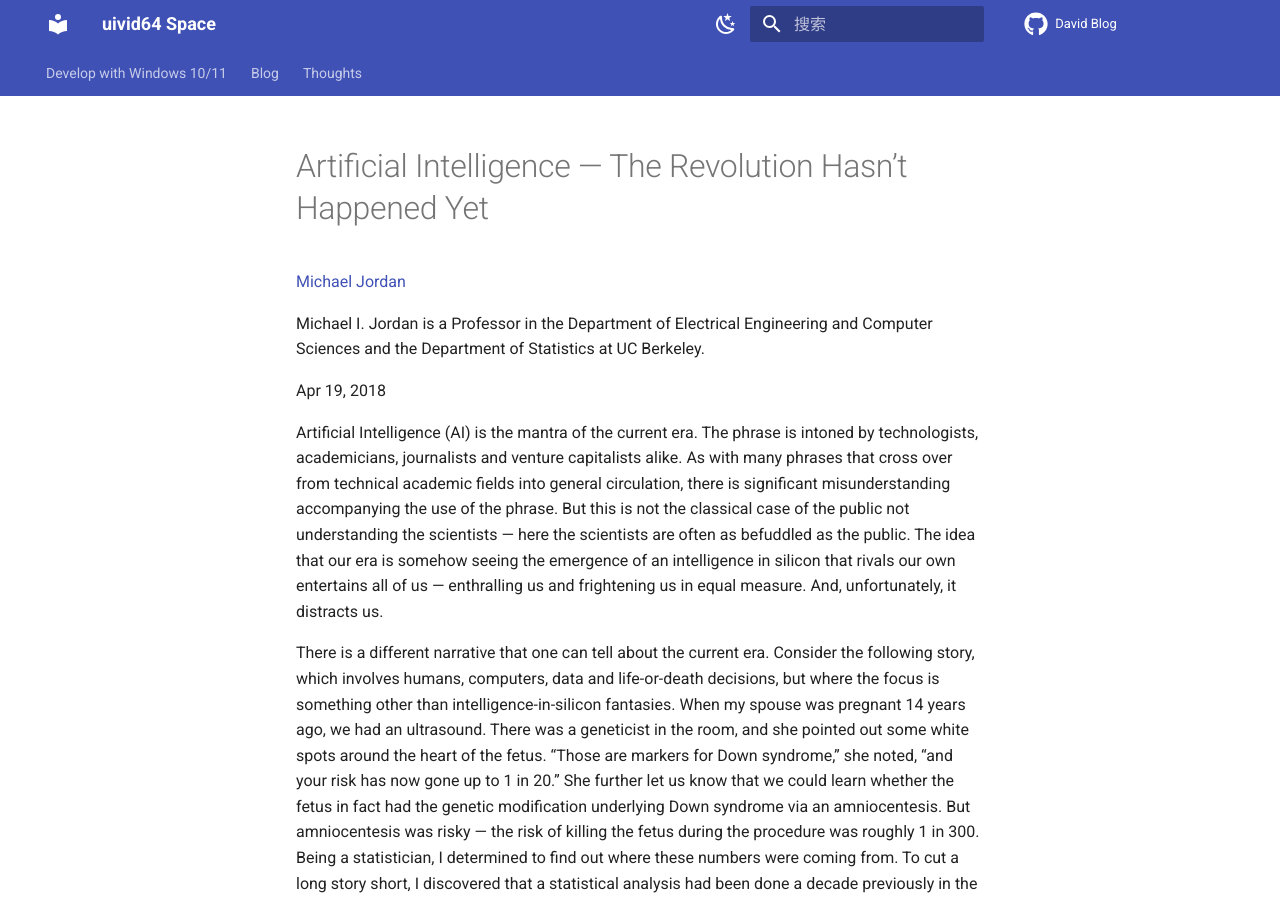
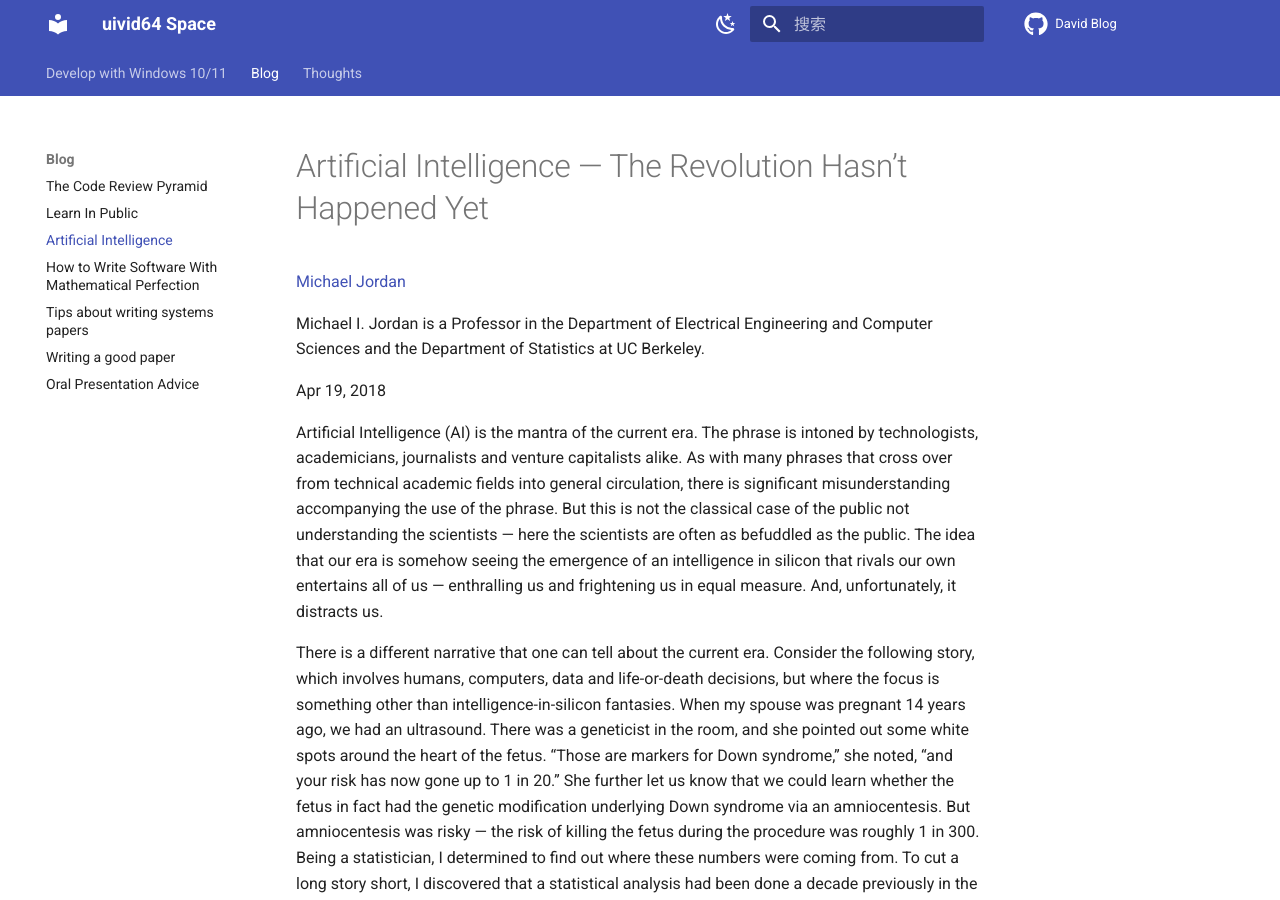
Before and after one commit to uivid64/uivid64.github.io, an MkDocs documentation site: the page built from docs/Blog/Artificial Intelligence.md, in a window 1280 px wide and 900 px high. Built offline with MkDocs 1.6.1 and Material for MkDocs 9.7.7, drawn with Linux system fonts in a browser that asks for light colours; comment, search, counter and statistics services are not loaded.

Commit message:
Update mkdocs.yml

```diff
--- a/mkdocs.yml
+++ b/mkdocs.yml
@@ -58,6 +58,7 @@ nav:
     - Blog:
       - The Code Review Pyramid: Blog/The Code Review Pyramid.md
       - Learn In Public: Blog/Learn In Public.md
+      - Artificial Intelligence: Blog/Artificial Intelligence.md
       - How to Write Software With Mathematical Perfection: Blog/How to Write Software With Mathematical Perfection.md
       - Tips about writing systems papers: Blog/Tips about writing systems papers.md
       - Writing a good paper: Blog/Writing a good paper.md
```
